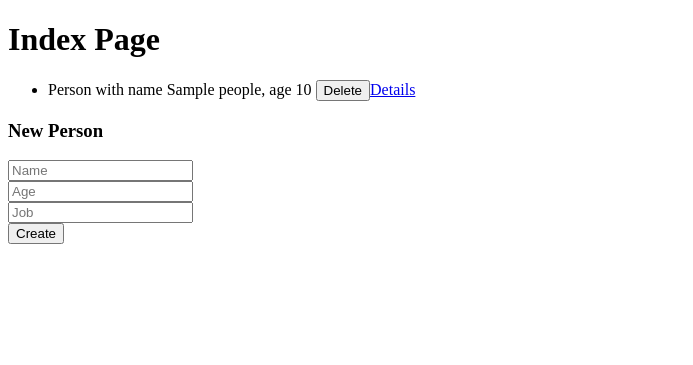
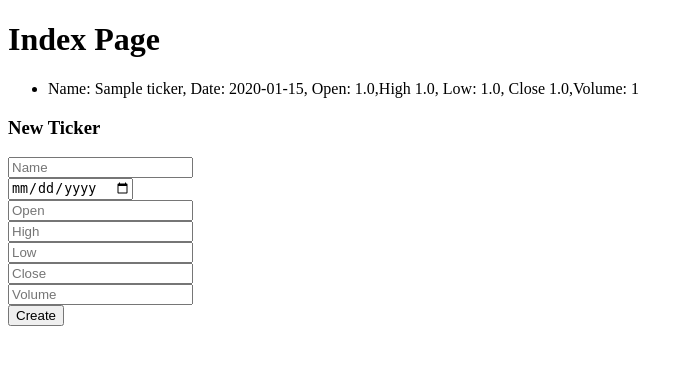
Before and after one commit to mysyzygy/boulder, a Flask app: page / in a window 1280 px wide. Shown: the top 365 px of the page, without its empty margins (0-693 px from the left). Run offline with Flask 3, Linux system fonts and the light colour scheme; tables that the repository leaves empty hold one stand-in row (values such as "Sample post"); parts of the project's set-up code (start-up, migrations or seed data) failed here and were passed over.

Commit message:
changed db to tickers

```diff
--- a/app/models.py
+++ b/app/models.py
@@ -3,13 +3,18 @@
 from app import db
 
 
-class Person(db.Model):
-    __tablename__ = 'people'
+class Ticker(db.Model):
+    __tablename__ = 'tickers'
 
-    pid = db.Column(db.Integer, primary_key=True)
-    name = db.Column(db.Text, nullable=False)
-    age = db.Column(db.Integer)
-    job = db.Column(db.Text)
+    name = db.Column(db.Text, primary_key=True)
+    date = db.Column(db.Text, nullable=False)
+    open = db.Column(db.Float, nullable=False)
+    high = db.Column(db.Float, nullable=False)
+    low = db.Column(db.Float, nullable=False)
+    close = db.Column(db.Float, nullable=False)
+    volume = db.Column(db.Integer, nullable=False)
 
     def __repr__(self):
-        return f'Person with name {self.name}, age {self.age}'
+        return (f'Name: {self.name}, Date: {self.date}, Open: {self.open},'
+                f'High {self.high}, Low: {self.low}, Close {self.close},'
+                f'Volume: {self.volume}')
--- a/app/routes.py
+++ b/app/routes.py
@@ -1,33 +1,45 @@
 from flask import render_template, request
-from .models import Person
+from .models import Ticker
 
 
 def register_routes(app, db):
     @app.route('/', methods=['GET', 'POST'])
     def index():
         if request.method == 'GET':
-            people = Person.query.all()
-            return render_template("index.html", people=people)
+            tickers = Ticker.query.all()
+            return render_template("index.html", tickers=tickers)
         elif request.method == 'POST':
             name = request.form['name']
-            age = int(request.form['age'])
-            job = request.form['job']
+            date = request.form['date']
+            open = request.form['open']
+            high = request.form['high']
+            low = request.form['low']
+            close = request.form['close']
+            volume = request.form['volume']
 
-            person = Person(name=name, age=age, job=job)
+            person = Ticker(
+                name=name,
+                date=date,
+                open=open,
+                high=high,
+                low=low,
+                close=close,
+                volume=volume,
+            )
 
             db.session.add(person)
             db.session.commit()
-            people = Person.query.all()
-            return render_template("index.html", people=people)
+            tickers = Ticker.query.all()
+            return render_template("index.html", tickers=tickers)
 
-    @app.route('/delete/<pid>', methods=["DELETE"])
-    def delete(pid):
-        Person.query.filter(Person.pid == pid).delete()
-        db.session.commit()
-        people = Person.query.all()
-        return render_template("index.html", people=people)
-
-    @app.route('/detail/<pid>')
-    def detail(pid):
-        person = Person.query.filter(Person.pid == pid).first()
-        return render_template('detail.html', person=person)
+    # @app.route('/delete/<pid>', methods=["DELETE"])
+    # def delete(pid):
+    #     Person.query.filter(Person.pid == pid).delete()
+    #     db.session.commit()
+    #     people = Person.query.all()
+    #     return render_template("index.html", people=people)
+    #
+    # @app.route('/detail/<pid>')
+    # def detail(pid):
+    #     person = Person.query.filter(Person.pid == pid).first()
+    #     return render_template('detail.html', person=person)
--- a/app/templates/index.html
+++ b/app/templates/index.html
@@ -5,34 +5,38 @@
 {% block content %}
 <h1>Index Page</h1>
     <ul>
-    {% for person in people %}
-        <li>{{ person }} <button onclick="deletePerson({{ person.pid }})">Delete</button><a href="{{ url_for('detail', pid=person.pid) }}">Details</a></li>
+    {% for ticker in tickers %}
+        <li>{{ ticker }}</li>
     {% endfor %}
     </ul>
 
-    <h3>New Person</h3>
+    <h3>New Ticker</h3>
     <form action="{{ url_for("index")}}" method="POST">
         <input type="text" name="name" placeholder="Name"
                required="required"><br>
-        <input type="number" name="age" placeholder="Age"><br>
-        <input type="text" name="job" placeholder="Job"><br>
+        <input type="date" name="date" placeholder="Date"><br>
+        <input type="number" name="open" placeholder="Open"><br>
+        <input type="number" name="high" placeholder="High"><br>
+        <input type="number" name="low" placeholder="Low"><br>
+        <input type="number" name="close" placeholder="Close"><br>
+        <input type="number" name="volume" placeholder="Volume"><br>
         <input type="submit" value="Create">
     </form>
 
-    <script type="text/javascript">
-        function deletePerson(pid) {
-            fetch('{{ url_for("delete", pid=pid) }}' + pid, {
-                method: 'DELETE'
-            }).then(response => {
-                if (response.ok) {
-                window.location.reload();
-                } else {
-                    console.error('Failed to delete item with pid: ', pid);
-                }
-            })
-                .catch(error => {
-                    console.error('Error during fetching:', error);
-                })
-        }
-    </script>
+{#    <script type="text/javascript">#}
+{#        function deletePerson(pid) {#}
+{#            fetch('{{ url_for("delete", pid=pid) }}' + pid, {#}
+{#                method: 'DELETE'#}
+{#            }).then(response => {#}
+{#                if (response.ok) {#}
+{#                window.location.reload();#}
+{#                } else {#}
+{#                    console.error('Failed to delete item with pid: ', pid);#}
+{#                }#}
+{#            })#}
+{#                .catch(error => {#}
+{#                    console.error('Error during fetching:', error);#}
+{#                })#}
+{#        }#}
+{#    </script>#}
 {% endblock %}
```
Also changed, not shown: app/templates/detail.html (+7 -4 lines), migrations/versions/d38a9a5ea8eb_new_migration.py (deleted, +0 -34 lines).
